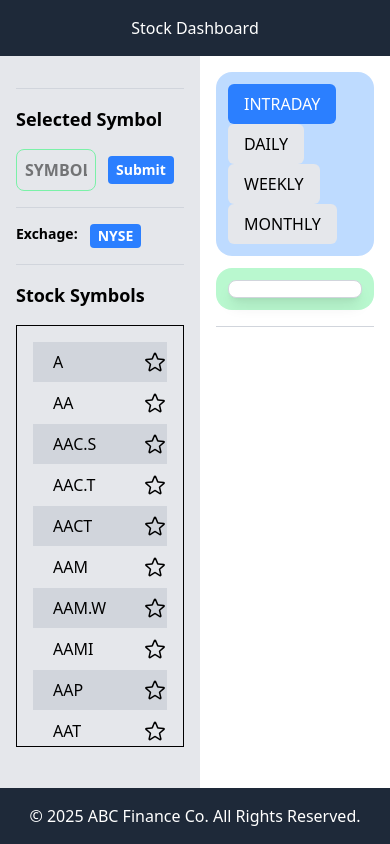
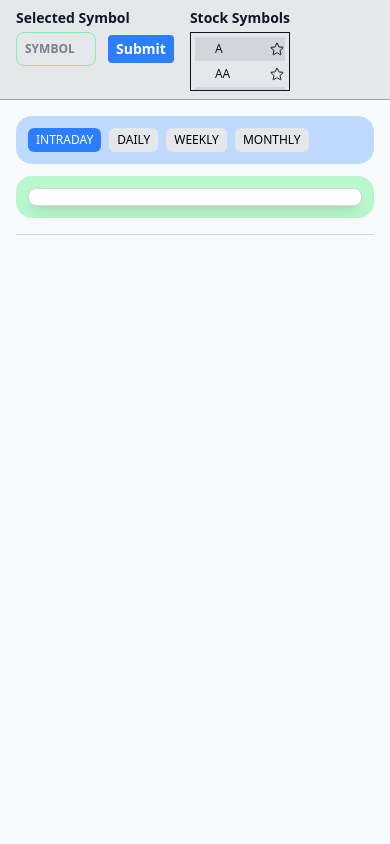
Before and after one commit to jericrealubit/stock-dashboard, a Vue app: page / in a window 390 px wide. Built offline with nearby package versions, Linux system fonts and the light colour scheme.

Commit message:
mobile reponsive

```diff
--- a/index.html
+++ b/index.html
@@ -1,12 +1,13 @@
-<!DOCTYPE html>
+<!doctype html>
 <html lang="">
   <head>
-    <meta charset="UTF-8">
-    <link rel="icon" href="/favicon.ico">
-    <meta name="viewport" content="width=device-width, initial-scale=1.0">
+    <meta name="viewport" content="width=device-width, initial-scale=1" />
+    <link rel="icon" href="/favicon.ico" />
+    <meta name="viewport" content="width=device-width, initial-scale=1.0" />
     <title>Vite App</title>
   </head>
   <body>
+    <body class="antialiased bg-gray-100 text-gray-900">
     <div id="app"></div>
     <script type="module" src="/src/main.js"></script>
   </body>
--- a/src/App.vue
+++ b/src/App.vue
@@ -6,8 +6,8 @@ import Footer from '@/components/Footer.vue'
 
 <template>
   <div class="h-screen flex flex-col">
-    <Navbar />
+    <Navbar class="hidden md:flex" />
     <RouterView />
-    <Footer />
+    <Footer class="hidden md:flex" />
   </div>
 </template>
--- a/src/components/Footer.vue
+++ b/src/components/Footer.vue
@@ -1,7 +1,7 @@
 <script setup></script>
 
 <template>
-  <footer class="bg-gray-800 text-white p-4 text-center fixed bottom-0 w-full">
+  <footer class="bg-gray-800 text-white px-2 py-1 text-xs text-center fixed bottom-0 w-full">
     <p>© {{ new Date().getFullYear() }} ABC Finance Co. All Rights Reserved.</p>
   </footer>
 </template>
--- a/src/components/MainContent.vue
+++ b/src/components/MainContent.vue
@@ -76,7 +76,7 @@ const fetchData = async (query) => {
       const closes = times.map((t) => parseFloat(ts[t]['4. close']))
 
       option.value.title = {
-        text: `${Object.values(meta_data.value)[1]}: ${Object.values(meta_data.value)[0]} (Closing Price)`,
+        text: `${Object.values(meta_data.value)[1]}: ${Object.values(meta_data.value)[0]}`,
         left: 'center',
       }
       option.value.xAxis.data = times
@@ -101,7 +101,8 @@ watch([selectedText, selected], ([newVar1, newVar2], [oldVar1, oldVar2]) => {
 </script>
 
 <template>
-  <main class="p-4 flex-1 overflow-y-auto">
+  <!-- <main class="p-4 flex-1 overflow-y-auto"> -->
+  <main class="flex-1 overflow-auto p-4 bg-gray-50">
     <div>
       <div class="bg-blue-200 p-3 rounded-2xl mb-3">
         <div class="flex flex-wrap space-x-2 mx-auto">
@@ -110,14 +111,16 @@ watch([selectedText, selected], ([newVar1, newVar2], [oldVar1, oldVar2]) => {
             :key="option"
             @click="selected = option"
             :class="selected === option ? 'bg-blue-500 text-white' : 'bg-gray-200 text-black'"
-            class="px-4 py-2 rounded-md transition hover:cursor-pointer"
+            class="px-2 py-1 text-xs md:text-base md:px-4 md:py-2 rounded-md transition hover:cursor-pointer"
           >
             {{ option }}
           </button>
         </div>
       </div>
       <div class="bg-green-200 p-3 rounded-2xl">
-        <div class="bg-white shadow-lg rounded-lg overflow-hidden border border-gray-300 p-2">
+        <div
+          class="bg-white shadow-lg rounded-lg overflow-hidden border border-gray-300 p-2 text-xs md:text-base"
+        >
           <div v-if="hasData">
             <h2 class="font-bold text-gray-800">Stock Information</h2>
             <ul>
--- a/src/components/Navbar.vue
+++ b/src/components/Navbar.vue
@@ -1,5 +1,5 @@
 <script setup></script>
 
 <template>
-  <nav class="bg-gray-800 text-white p-4 text-center">Stock Dashboard</nav>
+  <nav class="bg-gray-800 text-white px-2 py-1 text-xs text-center">Stock Dashboard</nav>
 </template>
--- a/src/components/Sidebar.vue
+++ b/src/components/Sidebar.vue
@@ -3,7 +3,9 @@ import StocksSymbols from './StocksSymbols.vue'
 </script>
 
 <template>
-  <aside class="w-50 bg-gray-200 p-4 h-full">
+  <aside
+    class="p-2 md:p-4 w-full md:w-50 bg-gray-200 border-b md:border-b-0 md:border-r border-gray-400"
+  >
     <StocksSymbols />
   </aside>
 </template>
--- a/src/components/StocksSymbols.vue
+++ b/src/components/StocksSymbols.vue
@@ -137,9 +137,9 @@ watch(favoriteSymbols, saveFavorites, { deep: true })
 </script>
 
 <template>
-  <hr class="border-t border-gray-300 my-4" />
-
-  <h2 class="text-lg font-bold mb-4">Selected Symbol</h2>
+  <div class="flex flex-row md:flex-col text-xs md:text-base">
+    <div class="mx-2">
+      <h2 class="text-sm md:text-lg font-bold mb-1 md:mb-4">Selected Symbol</h2>
       <div class="flex justify-start items-center">
         <input
           v-model="selectedSymbol"
@@ -156,9 +156,10 @@ watch(favoriteSymbols, saveFavorites, { deep: true })
           Submit
         </button>
       </div>
-  <hr class="border-t border-gray-300 my-4" />
+    </div>
+    <hr class="hidden md:flex border-t border-gray-300 my-4" />
 
-  <div class="flex justify-start">
+    <div class="justify-start hidden md:flex">
       <h2 class="text-sm font-bold mb-1">Exchage:</h2>
       <button
         title="Toggle Exchage"
@@ -169,15 +170,15 @@ watch(favoriteSymbols, saveFavorites, { deep: true })
       </button>
     </div>
 
-  <hr class="border-t border-gray-300 my-4" />
-  <h2 class="text-lg font-bold mb-4">Stock Symbols</h2>
-  <div class="max-h-[50vh] overflow-y-auto border p-4">
+    <div class="mx-2">
+      <h2 class="text-sm md:text-lg font-bold mb-1 md:mb-4">Stock Symbols</h2>
+      <div class="max-h-[7vh] md:max-h-[50vh] overflow-y-auto border p-1 md:p-4">
         <div>
           <ul class="divide-y divide-gray-200">
             <li
               v-for="item in sortedStockItems"
               :key="item.Symbol"
-          class="py-2 pl-5 odd:bg-gray-300 hover:bg-gray-400 hover:text-white"
+              class="py-1 md:py-2 pl-5 odd:bg-gray-300 hover:bg-gray-400 hover:text-white"
             >
               <div class="flex justify-between">
                 <span
@@ -195,7 +196,7 @@ watch(favoriteSymbols, saveFavorites, { deep: true })
                     viewBox="0 0 24 24"
                     stroke-width="1.5"
                     stroke="currentColor"
-                class="size-6 hover:cursor-pointer"
+                    class="size-4 md:size-6 hover:cursor-pointer"
                   >
                     <path
                       stroke-linecap="round"
@@ -209,4 +210,6 @@ watch(favoriteSymbols, saveFavorites, { deep: true })
           </ul>
         </div>
       </div>
+    </div>
+  </div>
 </template>
--- a/src/views/HomeView.vue
+++ b/src/views/HomeView.vue
@@ -4,10 +4,9 @@ import MainContent from '@/components/MainContent.vue'
 </script>
 
 <template>
-  <div class="h-screen flex flex-col">
-    <div class="flex flex-1 overflow-hidden">
-      <Sidebar class="h-full" />
-      <MainContent />
-    </div>
+  <!-- <div class="flex flex-1 overflow-hidden"> -->
+  <div class="flex flex-1 flex-col md:flex-row overflow-hidden">
+    <Sidebar />
+    <MainContent />
   </div>
 </template>
```
Lines whose indentation alone changed are shown as unchanged.
